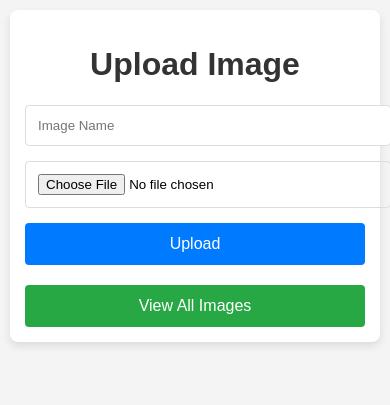
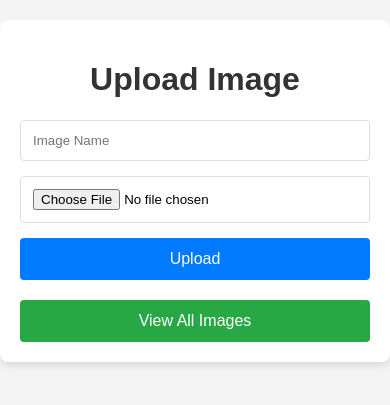
Before and after one commit to javid-guluzada/upload-images, a FastAPI app: page / in a window 390 px wide. Shown: the top 405 px of the page. Run offline with FastAPI, Linux system fonts and the light colour scheme.

Commit message:
style: fix responsive issue

```diff
--- a/app/templates/upload.html
+++ b/app/templates/upload.html
@@ -73,15 +73,6 @@
         }
         .button:hover {
             background-color: #218838;
-        }
-        @media (max-width: 600px) {
-            .container {
-                padding: 15px;
-                margin: 10px;
-            }
-            input[type="text"], input[type="file"], input[type="submit"], .button {
-                width: 100%;
-            }
         }
     </style>
     <script>
```
